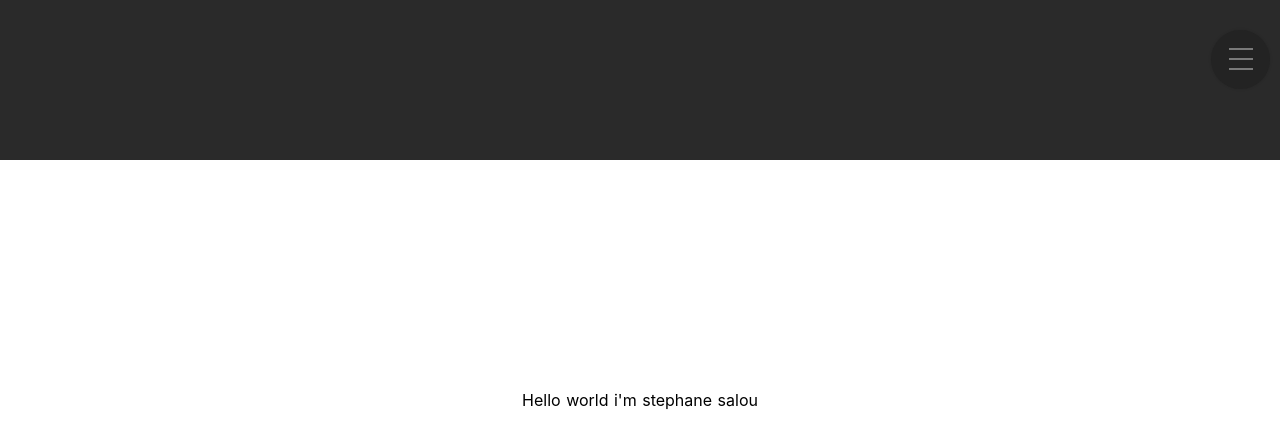
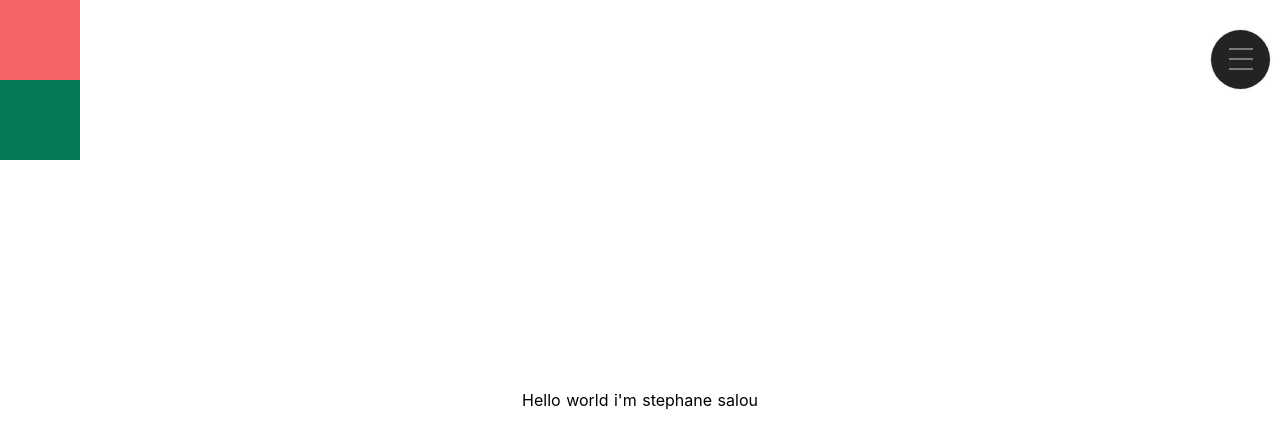
Before and after one commit to stephsalou/stephsalou, a Nuxt app: page / in a window 1280 px wide. Shown: the top 448 px of the page. Built offline with nearby package versions, Linux system fonts and the light colour scheme.

Commit message:
--- Auto-Git Commit ---

```diff
--- a/components/mobile/top-bar/top-bar.scss
+++ b/components/mobile/top-bar/top-bar.scss
@@ -1,11 +1,3 @@
-* {
-  font-weight: 400;
-  font-size: 16px;
-  line-height: 1.75em;
-  color: #8a8a8a;
-  background-color: #2a2a2a;
-  text-align: center;
-}
 .burger {
   right: 10px;
   top: 30px;
```
Also changed, not shown: .autogit/logs/log-15-0-2021-17-1-8.txt (added).
